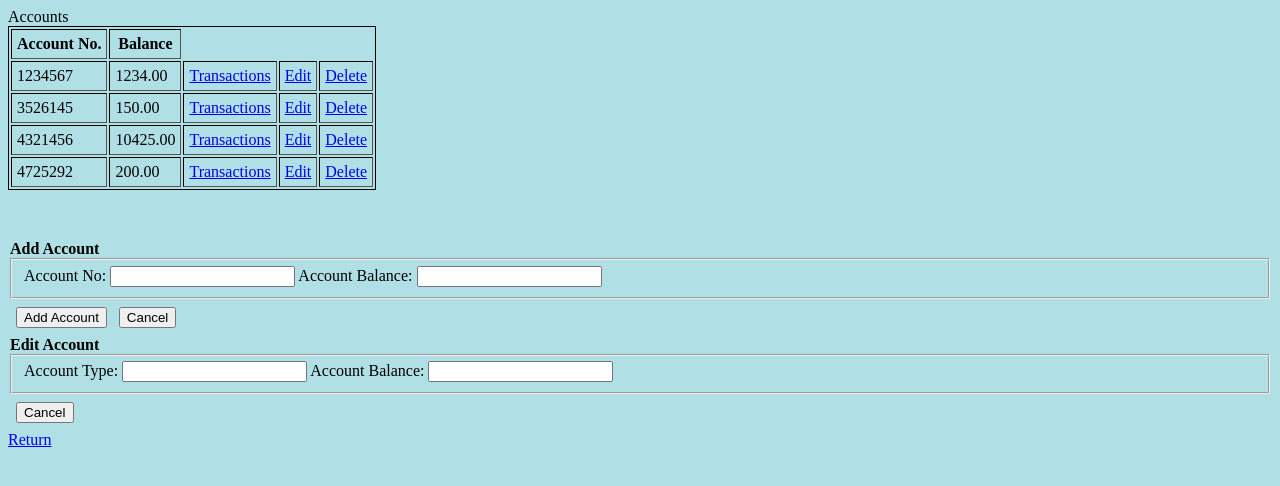
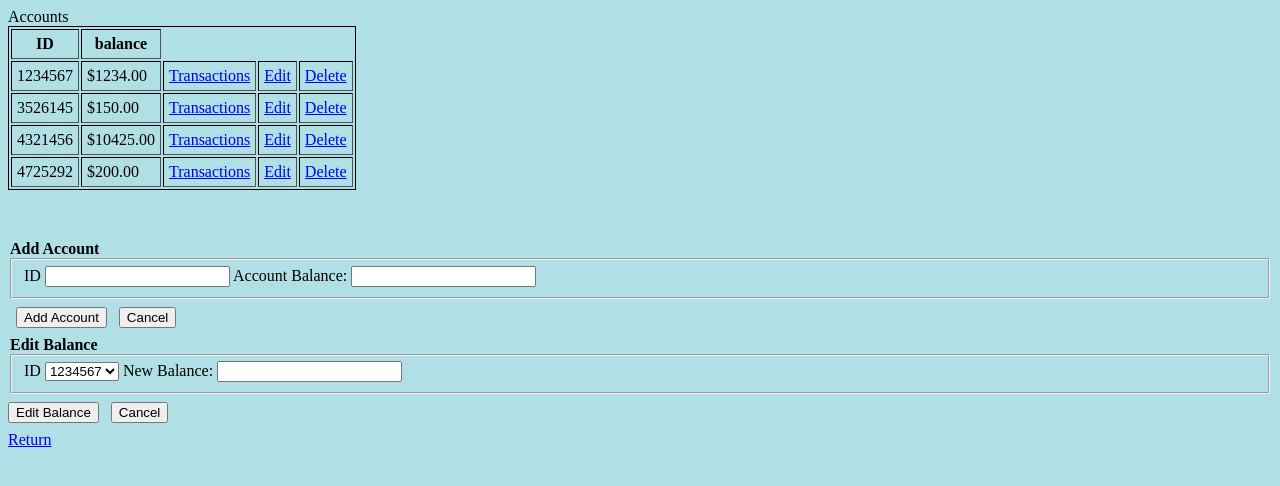
Before and after one commit to arim97/CS340WebApp, a Flask app: page /account in a window 1280 px wide. Shown: the top 486 px of the page. Run offline with Flask 3, Linux system fonts and the light colour scheme; data comes from the database, SQL or seed files in the repository; data that the repository does not hold is empty; some libraries are stand-ins or nearby versions.

Commit message:
Add CRUD to accounts page

```diff
--- a/app.py
+++ b/app.py
@@ -28,7 +28,7 @@ def Accounts():
     # Grab accounts data so we send it to our template to display
     if request.method == "GET":
         # mySQL query to grab all the accounts in accounts table
-        query = "SELECT account_id AS 'Account No.', balance AS Balance FROM Accounts"
+        query = "SELECT account_id as ID, balance FROM Accounts"
         cur = mysql.connection.cursor()
         cur.execute(query)
         data = cur.fetchall()
@@ -43,13 +43,13 @@ def Accounts():
         # fire off if user presses the Add Account button
         if request.form.get("Add_Account"):
             # grab user form inputs
+            id = request.form["AccountID"]
             balance = request.form["balance"]
-            query = "INSERT INTO accounts (balance) VALUES (%s)"
+            query = "INSERT INTO Accounts (account_id , balance) VALUES (%s, %s)"
             cur = mysql.connection.cursor()
-            cur.execute(query, (balance))
+            cur.execute(query, (id, balance))
             mysql.connection.commit()
-
-            # redirect back to accounts page
+            # redirect back to account page
             return redirect("/account")
 
 
@@ -58,7 +58,7 @@ def Accounts():
 @app.route("/delete_account/<int:id>")
 def delete_account(id):
     # mySQL query to delete the account with our passed id
-    query = "DELETE FROM accounts WHERE id = %s;"
+    query = "DELETE FROM Accounts WHERE account_id = %s;"
     cur = mysql.connection.cursor()
     cur.execute(query, (id,))
     mysql.connection.commit()
@@ -75,7 +75,6 @@ def edit_accounts(id):
         cur = mysql.connection.cursor()
         cur.execute(query)
         data = cur.fetchall()
-
         # render edit_accounts page passing our query data to the edit_accounts template
         return render_template("edit_account.j2", accounts=data)
 
@@ -85,12 +84,11 @@ def edit_accounts(id):
             # grab user form inputs
             id = request.form["accountID"]
             balance = request.form["balance"]
-            query = "UPDATE accounts SET Accounts.account_id = %s, Accounts.balance = %s WHERE Accounts.account_id = %s"
+            query = "UPDATE Accounts SET Accounts.account_id = %s, Accounts.balance = %s WHERE Accounts.account_id = %s"
             cur = mysql.connection.cursor()
-            cur.execute(query, (balance, id))
+            cur.execute(query, (id, balance, id))
             mysql.connection.commit()
-
-            # redirect back to accounts page after we execute the update query
+            # redirect back to account page after we execute the update query
             return redirect("/account")
 
 
@@ -131,7 +129,6 @@ def edit_customers(id):
             address = request.form["address"]
             phone = request.form["phone"]
             date_of_birth = request.form["date_of_birth"]
-
             query = "UPDATE Customers SET name = %s, address = %s, phone = %s, date_of_birth = %s WHERE customer_id = %s"
             cur = mysql.connection.cursor()
             cur.execute(query, (name, address, phone, date_of_birth, customer_id))
@@ -182,14 +179,13 @@ def card(card_id):
         account_id = request.form.get('account_id')
         scc = request.form.get('security_code')
         exp_date = request.form.get('exp_date')
-
         query = "UPDATE Cards SET account_id = %s,security_code = %s, exp_date = %s WHERE card_id = %s;"
         db.execute_query(db_connection=db_connection, query=query, query_params=(account_id, scc, exp_date, card_id))
-
+        return redirect('/cards')
     elif request.method == 'DELETE':
         query = "DELETE FROM Cards WHERE card_id = %s;"
         db.execute_query(db_connection=db_connection, query=query, query_params=(card_id,))
-
+        return redirect('/cards')
     query = "SELECT * FROM Cards WHERE card_id = %s;"
     cursor = db.execute_query(db_connection=db_connection, query=query, query_params=(card_id,))
     result = cursor.fetchone()
--- a/templates/account.j2
+++ b/templates/account.j2
@@ -33,13 +33,11 @@
     {% for account in accounts %}
     <tr>
         <!-- Then iterate through every key in the current account dictionary -->
-        {% for key in account.keys() %}
-        <!-- Create a <td> element with the value of that key in it -->
-        <td>{{account[key]}}</td>
-        {% endfor %}
+        <td>{{account.ID}}</td>
+        <td>${{account.balance}}</td>
         <td><a href="/transaction" class="btn btn-default">Transactions</a></td>
-        <td><a href="edit_account/{{account.account_id}}" class="btn btn-default">Edit</a></td>
-		<td><a href="delete_account/{{account.account_id}}" class="btn btn-default">Delete</a></td>
+        <td><a href="edit_account/{{account.ID}}" class="btn btn-default">Edit</a></td>
+		<td><a href="delete_account/{{account.ID}}" class="btn btn-default">Delete</a></td>
     </tr>
     {% endfor %}
     </table>
@@ -49,13 +47,12 @@
 
 	<div id="insert">
     <!-- form to INSERT new data into Accounts-->
-    <form id="Add_Account" action="/accounts" method="POST">
+    <form id="Add_Account" action="/account" method="POST">
         <legend><strong>Add Account</strong></legend>
         <fieldset>
             <!-- placeholder shows ghost text, required forces an input, pattern forces input adherence -->
-            <label for="name">Account No:</label>
-            <input type="text" class="form-control" id="name" name="name" pattern="[A-Za-z]{1,}" placeholder="" required>
-
+            <label for="AccountID"> ID </label>
+            <input type="text" class="form-control" id="AccountID" name="AccountID" pattern="[0-9]{1,}" placeholder="" required>
             <label for="balance">Account Balance:</label>
             <input type="text" class="form-control" id="balance" name="balance" pattern="[0-9]{1,}" placeholder="" required>
         </fieldset>
@@ -64,21 +61,23 @@
         <input type="submit" value="Add Account" name="Add_Account" class="btn btn-primary" style="margin:.5rem;">
         <input class="btn" type="button" value="Cancel" onClick="browseAccounts()">
     </form>
+
 </div><!--insert-->
-
-	<div id="edit">
+<div id="edit">
     <!-- form to edit data in Accounts-->
-    <form id="editAccount" action="/edit_accounts/{{accounts[0].id}}" method="POST">
-        <legend><strong>Edit Account</strong></legend>
+    <form id="editAccount" action="/edit_account/{{accounts[0].ID}}" method="POST">
+        <legend><strong>Edit Balance</strong></legend>
         <fieldset>
-            <input type="hidden" value="{{accounts[0].id}}" class="form-control" id="accountID" name="accountID" required>
-            <label for="type">Account Type:</label>
-
-            <input type="text" class="form-control" id="type" name="type" pattern="[A-Za-z0-9]{1,}" placeholder="{{accounts[0].type}}" required>
-            <label for="balance">Account Balance:</label>
-
-            <input type="text" class="form-control" id="balance" name="balance" pattern="[0-9]{1,}" placeholder="{{accounts[0].balance}}" required>
+            <label for="type">ID</label>
+            <select class="form-control" id="accountID" name="accountID" placeholder="" required>
+                {% for account in accounts %}
+                    <option>{{account.ID}}</option>
+                {% endfor %}
+			</select>
+            <label for="balance">New Balance:</label>
+            <input type="text" class="form-control" id="balance" name="balance" pattern="[0-9]{1,}" required>
         </fieldset>
+        <input class="btn" type="submit" value="Edit Balance" name="Edit_Account">
         <input class="btn" type="button" value="Cancel" onClick="browseAccounts()" style="margin:.5rem;">
     </form>
 </div><!--edit-->
--- a/templates/branch.j2
+++ b/templates/branch.j2
@@ -25,7 +25,7 @@
         <label for="manager">manager:</label>
         <input type="text" id="manager" name="manager" value="{{ Branch.manager }}">
         <br>
-        <input type="submit" value="Update Branch">
+        <input type="submit" value="Update Branch" name="Edit_Branch">
     </form>
 </body>
 </html>
```
Also changed, not shown: templates/edit_account.j2 (+4 -8 lines).
